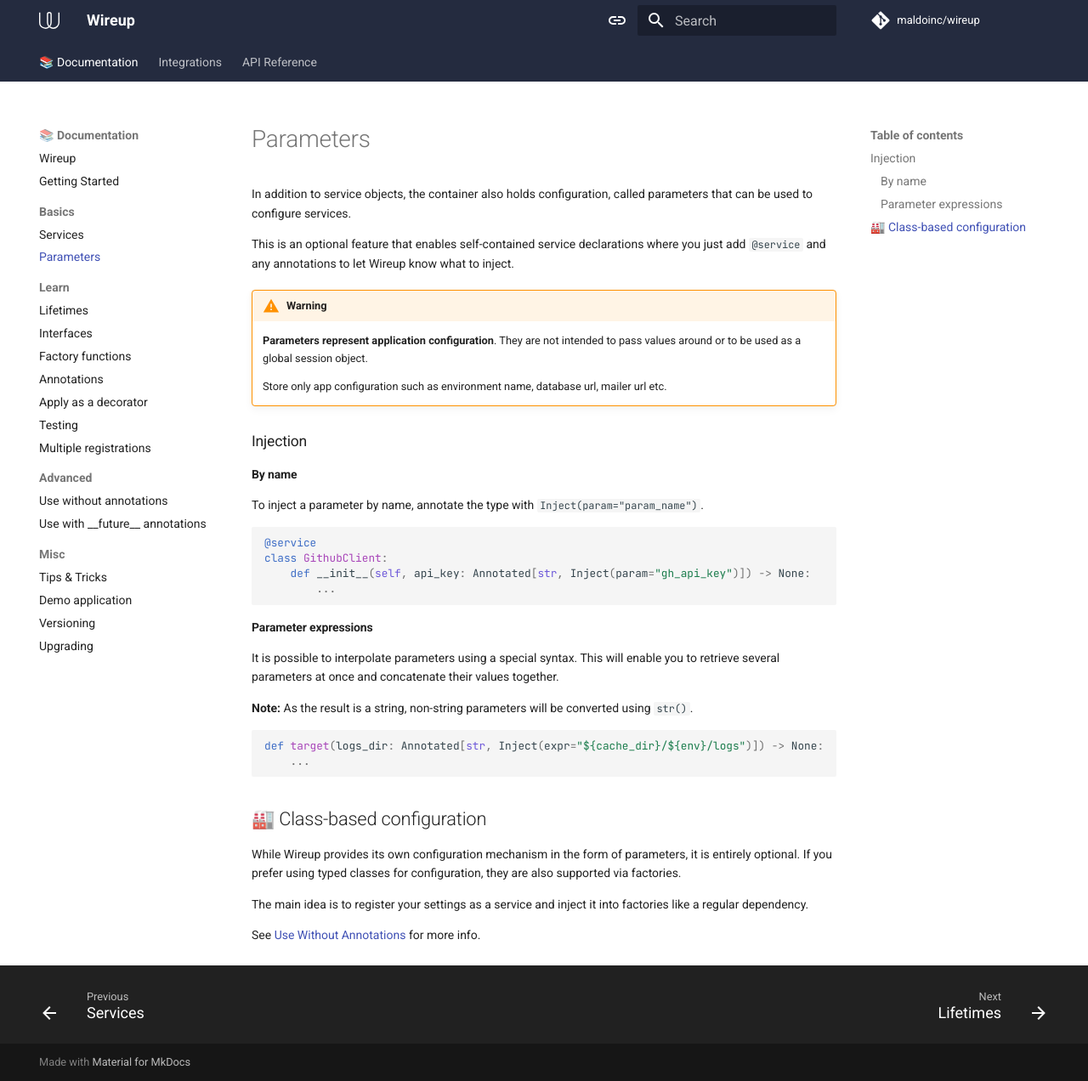
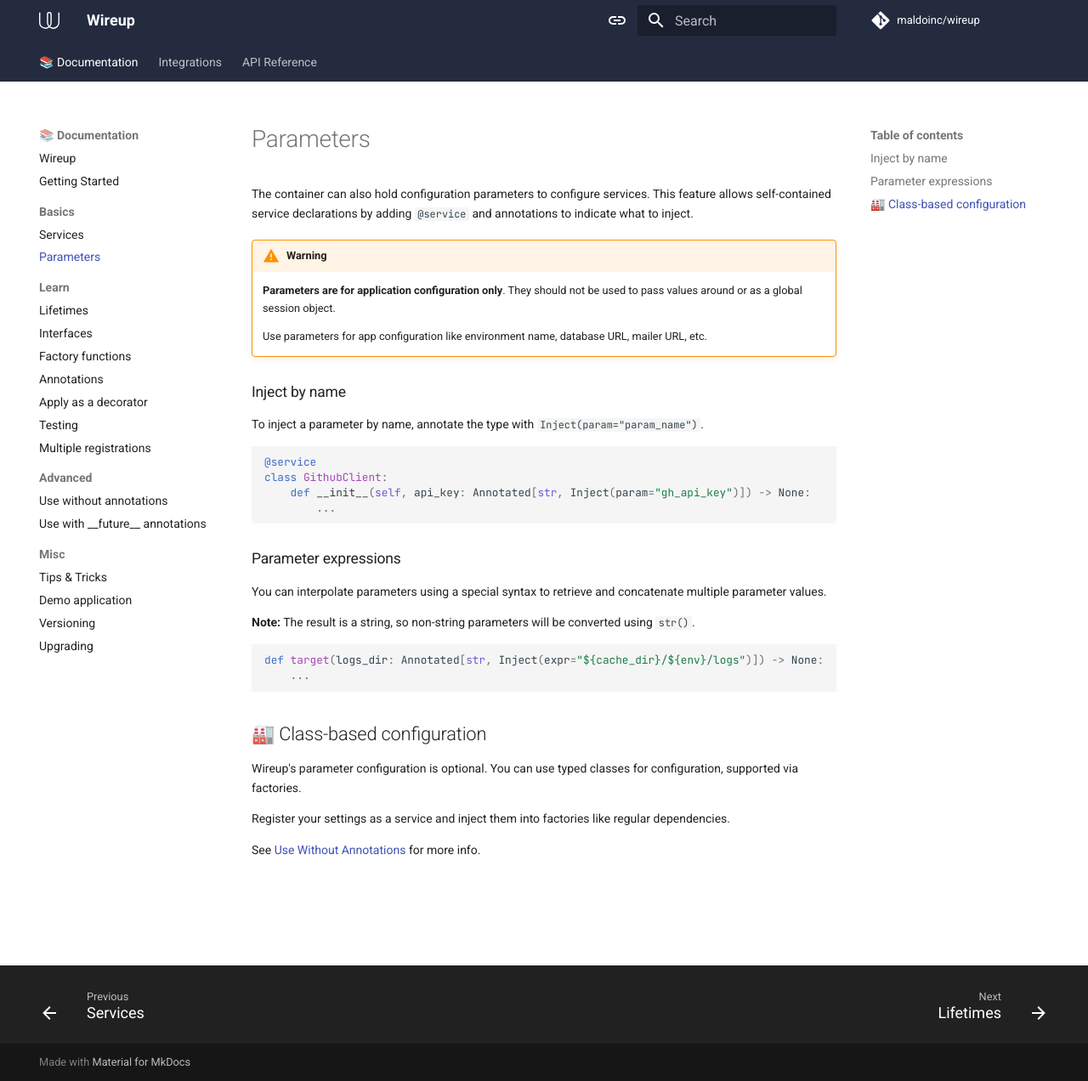
Before and after one commit to maldoinc/wireup, an MkDocs documentation site: the page built from docs/pages/parameters.md, in a window 1280 px wide and 1272 px high. Shown: the whole window at 85% size. Built offline with MkDocs 1.6.1 and Material for MkDocs 9.7.7, drawn with Linux system fonts in a browser that asks for light colours; comment, search, counter and statistics services are not loaded; the version menu is left out.

Commit message:
Update docs

````diff
--- a/docs/pages/parameters.md
+++ b/docs/pages/parameters.md
@@ -1,18 +1,13 @@
-In addition to service objects, the container also holds configuration, called parameters
-that can be used to configure services.
-
-This is an optional feature that enables self-contained service declarations where you just add `@service`
-and any annotations to let Wireup know what to inject.
+The container can also hold configuration parameters to configure services.
+This feature allows self-contained service declarations by adding `@service` and annotations to indicate what to inject.
 
 !!! warning
-    **Parameters represent application configuration**.
-    They are not intended to pass values around or to be used as a global session object.
+    **Parameters are for application configuration only**.
+    They should not be used to pass values around or as a global session object.
 
-    Store only app configuration such as environment name, database url, mailer url etc.
+    Use parameters for app configuration like environment name, database URL, mailer URL, etc.
 
-### Injection
-
-#### By name
+### Inject by name
 
 To inject a parameter by name, annotate the type with `Inject(param="param_name")`.
 
@@ -23,11 +18,11 @@ class GithubClient:
         ...
 ```
 
-#### Parameter expressions
+### Parameter expressions
 
-It is possible to interpolate parameters using a special syntax. This will enable you to retrieve several parameters at once and concatenate their values together.
+You can interpolate parameters using a special syntax to retrieve and concatenate multiple parameter values.
 
-**Note:** As the result is a string, non-string parameters will be converted using `str()`.
+**Note:** The result is a string, so non-string parameters will be converted using `str()`.
 
 ```python
 def target(logs_dir: Annotated[str, Inject(expr="${cache_dir}/${env}/logs")]) -> None:
@@ -36,9 +31,8 @@ def target(logs_dir: Annotated[str, Inject(expr="${cache_dir}/${env}/logs")]) ->
 
 ## 🏭 Class-based configuration
 
-While Wireup provides its own configuration mechanism in the form of parameters, it is entirely optional.
-If you prefer using typed classes for configuration, they are also supported via factories.
+Wireup's parameter configuration is optional. You can use typed classes for configuration, supported via factories.
 
-The main idea is to register your settings as a service and inject it into factories like a regular dependency.
+Register your settings as a service and inject them into factories like regular dependencies.
 
 See [Use Without Annotations](use_without_annotations.md) for more info.
````
Also changed, not shown: docs/pages/annotations.md (+18 -9 lines), docs/pages/index.md (+2 -2 lines), docs/pages/services.md (+4 -7 lines), docs/pages/testing.md (+3 -10 lines), docs/pages/use_without_annotations.md (+1 -1 lines), readme.md.
